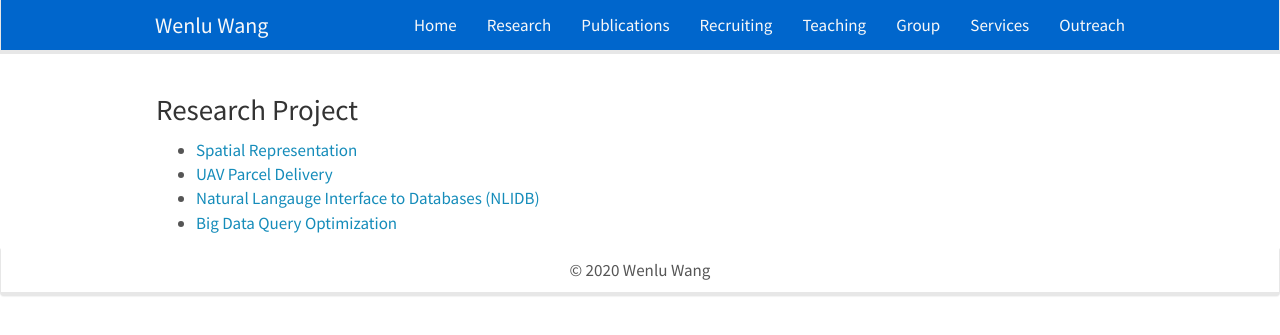
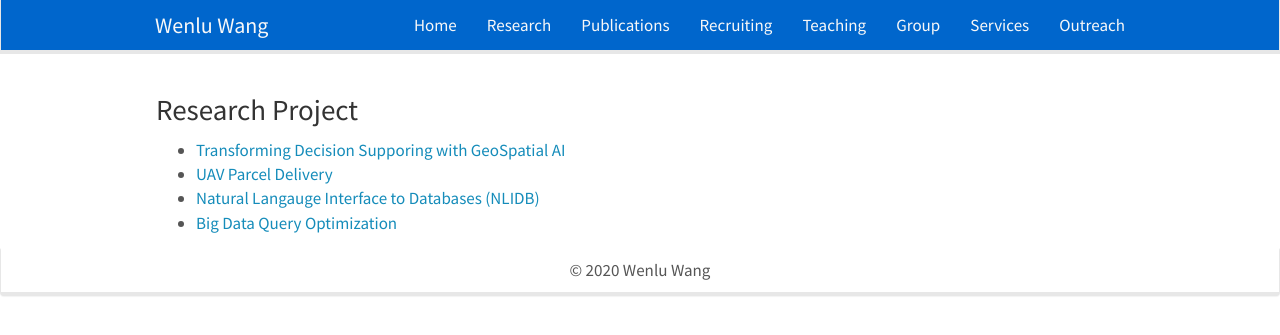
Before and after one commit to WENLU-W/WENLU-W.github.io, a Jekyll site: the page built from docs/_pages/research.md, in a window 1280 px wide. Shown: the top 335 px of the page. Built offline with Jekyll 4.4.1, drawn with Linux system fonts in a browser that asks for light colours; nearby versions of some CDN libraries.

Commit message:
Update 2021-06-01-spatial.md

```diff
--- a/docs/_posts/2021-06-01-spatial.md
+++ b/docs/_posts/2021-06-01-spatial.md
@@ -1,6 +1,6 @@
 ---
 layout: post
-title:  "Spatial Representation"
+title:  "Transforming Decision Supporing with GeoSpatial AI"
 date:   2021-06-01 13:27:04 -0400
 categories: Project
 ---
```
